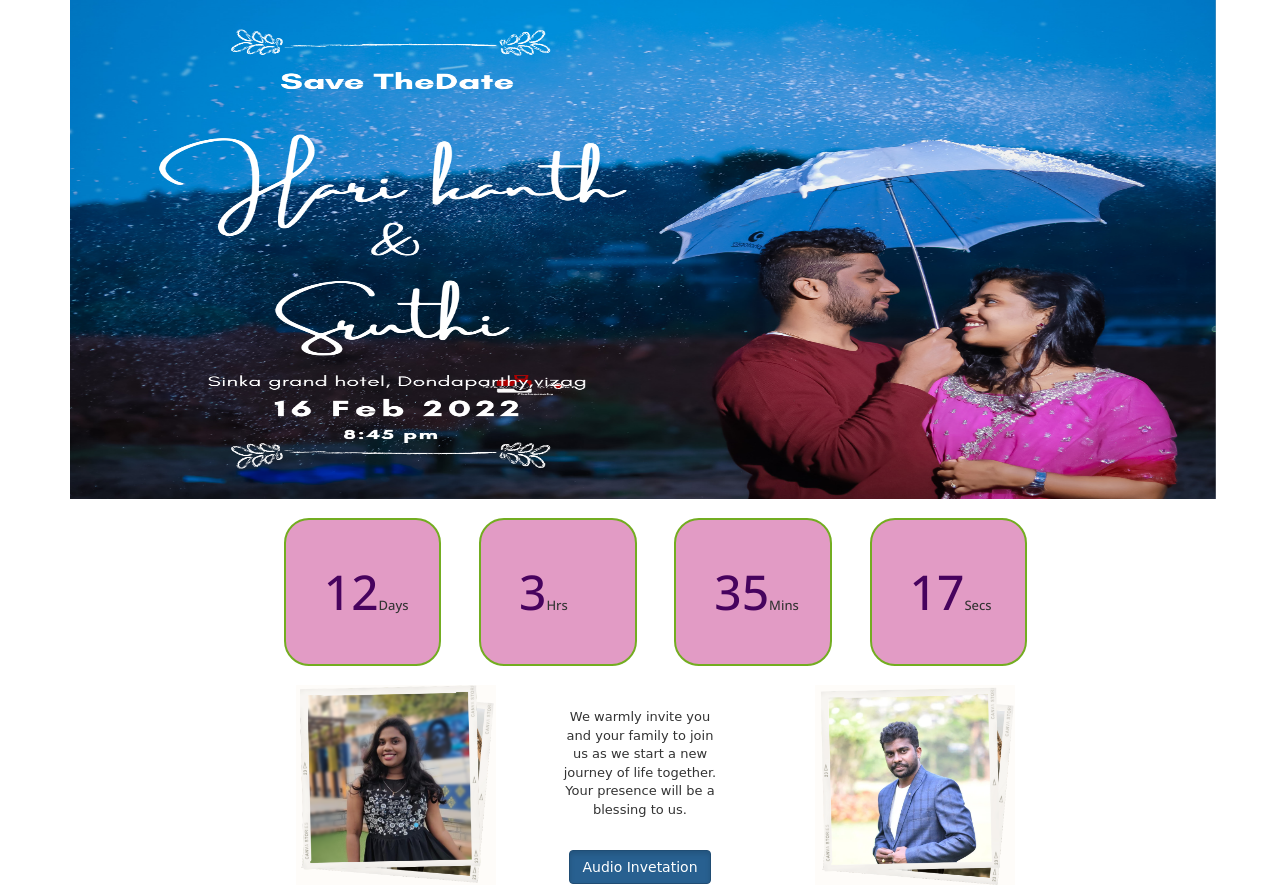
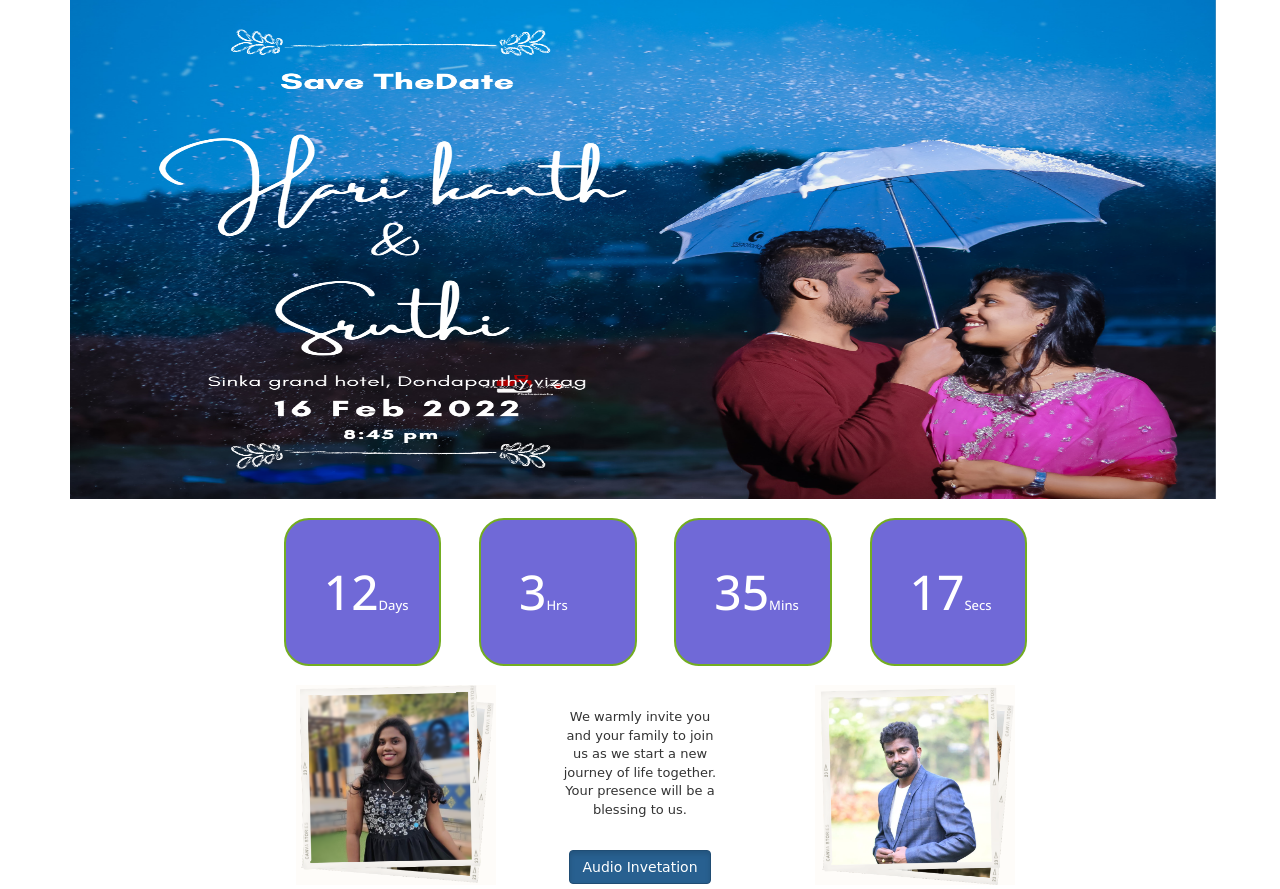
Before and after one commit to harikanth12/WeddingProject, a Flask app: page / in a window 1280 px wide. Shown: the part 100-989 px from the top of the page. Run offline with Flask 2, Linux system fonts and the light colour scheme; some libraries are stand-ins or nearby versions; some web fonts are replaced.

Commit message:
changes done

```diff
--- a/static/myscript.js
+++ b/static/myscript.js
@@ -21,10 +21,10 @@
         var minutes = Math.floor((distance % _hour) / _minute);
         var seconds = Math.floor((distance % _minute) / _second);
 
-        document.getElementById('countdown').innerHTML = '<div class="countdownbox col-xs-2"><span class="countdowninner"><font size="8" color="#47035e">'+days+'</font><font size="2" weight="100">Days</font></span></div>';
-        document.getElementById('countdown').innerHTML += '<div class="countdownbox col-xs-2"><span class="countdowninner"><font size="8" color="#47035e">'+hours+'</font><font size="2">Hrs</font></span></div>';
-        document.getElementById('countdown').innerHTML += '<div class="countdownbox col-xs-2"><span class="countdowninner"><font size="8" color="#47035e">'+minutes+'</font><font size="2">Mins</font></span></div>';
-        document.getElementById('countdown').innerHTML += '<div class="countdownbox col-xs-2"><span class="countdowninner"><font size="8" color="#47035e">'+seconds+'</font><font size="2">Secs</font></span></div>';
+        document.getElementById('countdown').innerHTML = '<div class="countdownbox col-xs-2"><span class="countdowninner"><font size="8" color="white">'+days+'</font><font size="2" color="white">Days</font></span></div>';
+        document.getElementById('countdown').innerHTML += '<div class="countdownbox col-xs-2"><span class="countdowninner"><font size="8" color="white">'+hours+'</font><font size="2" color="white">Hrs</font></span></div>';
+        document.getElementById('countdown').innerHTML += '<div class="countdownbox col-xs-2"><span class="countdowninner"><font size="8" color="white">'+minutes+'</font><font size="2" color="white">Mins</font></span></div>';
+        document.getElementById('countdown').innerHTML += '<div class="countdownbox col-xs-2"><span class="countdowninner"><font size="8" color="white">'+seconds+'</font><font size="2" color="white">Secs</font></span></div>';
     }
 
     timer = setInterval(showRemaining, 1000);
--- a/static/style.css
+++ b/static/style.css
@@ -27,7 +27,7 @@
     border: 2px solid #73AD21;
     margin:2%;
     padding:4%;
-    background-color:#e29bc5;
+    background-color:#241ac2a6;
 }
 #countdown span {
 font-size:14px;
```
